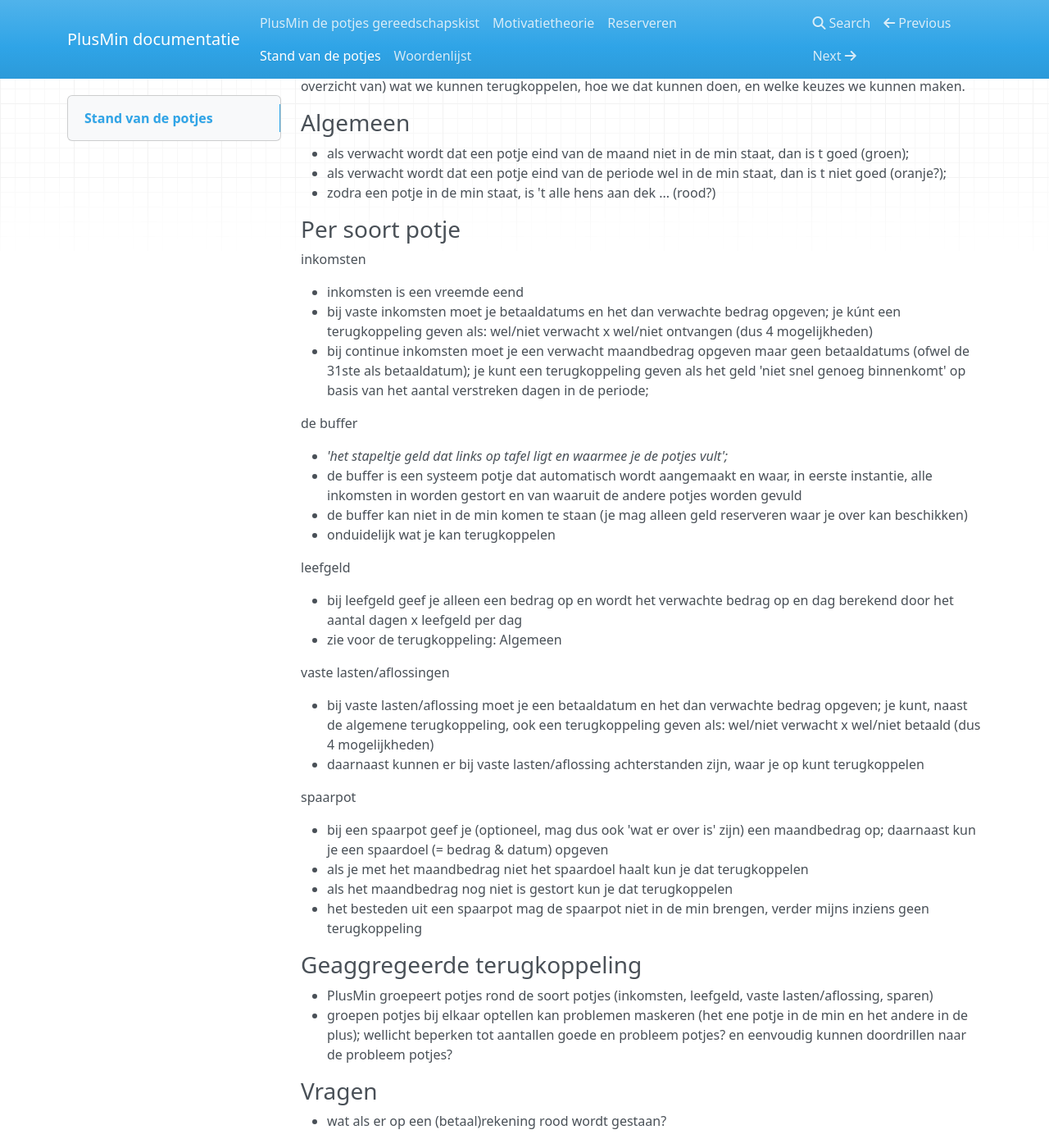
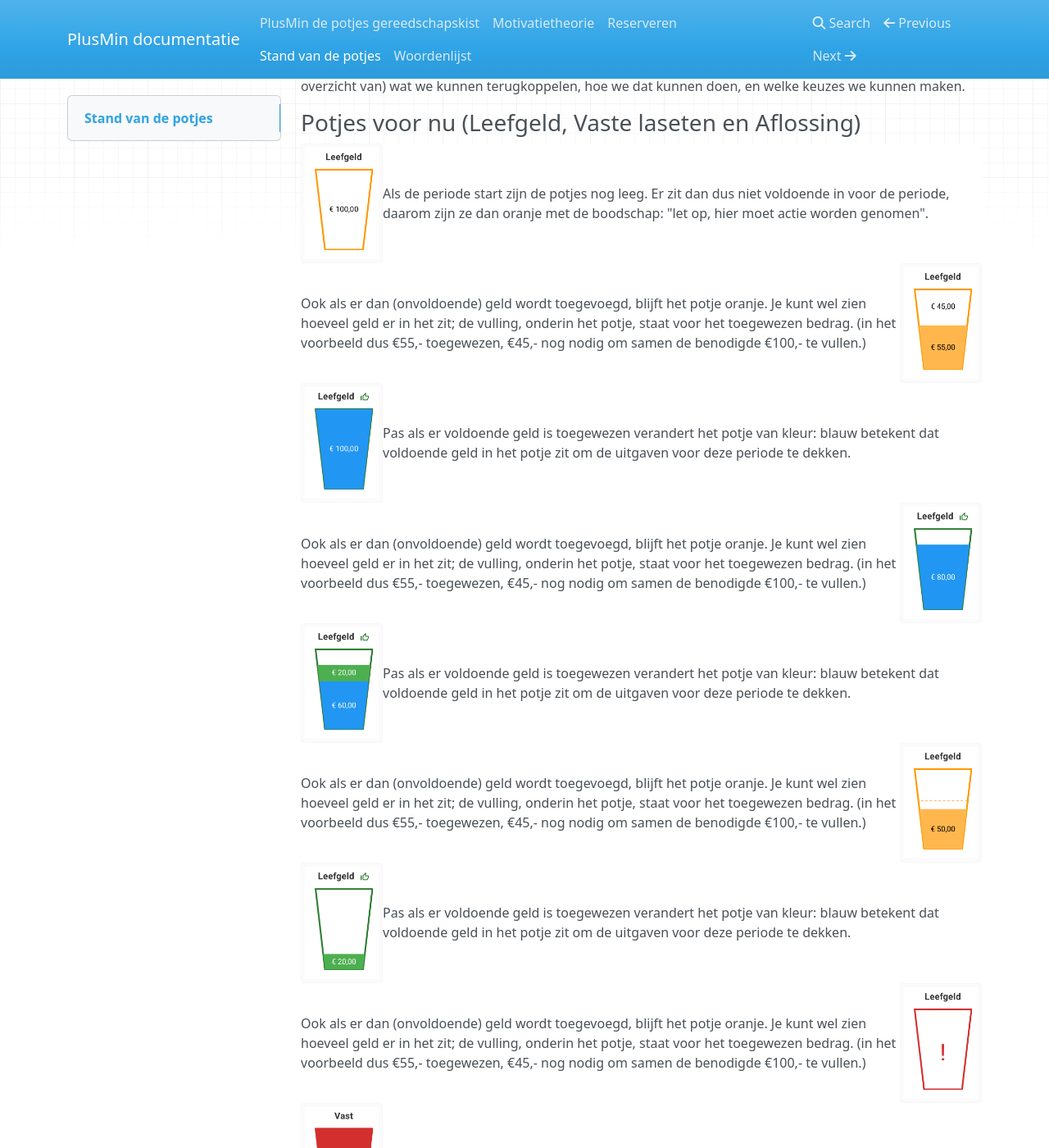
Before and after one commit to plusminapp/pm-docs, an MkDocs documentation site: the page built from docs/5-stand.md, in a window 1280 px wide and 1400 px high, scrolled down 235 px. Shown: the whole window at 82% size. Built offline with MkDocs 1.6.1, drawn with Linux system fonts in a browser that asks for light colours; nearby versions of some CDN libraries; some of the changed text lies outside the part shown.

Commit message:
stand potjes-demo 's'

```diff
--- a/docs/5-stand.md
+++ b/docs/5-stand.md
@@ -6,49 +6,71 @@ Eén van de doelen van de PlusMin app is om: "Als hulpvrager wil ik in 1 oogopsl
 
 Om dit te bereiken willen we de stand van de potjes visueel terugkoppelen. Onderstaand (een onvolledig overzicht van) wat we kunnen terugkoppelen, hoe we dat kunnen doen, en welke keuzes we kunnen maken.
 
-### Algemeen
+### Potjes voor nu (Leefgeld, Vaste laseten en Aflossing)
 
-- als verwacht wordt dat een potje eind van de maand niet in de min staat, dan is t goed (groen);
-- als verwacht wordt dat een potje eind van de periode wel in de min staat, dan is t niet goed (oranje?);
-- zodra een potje in de min staat, is 't alle hens aan dek ... (rood?)
-
-### Per soort potje
-
-inkomsten
-
-- inkomsten is een vreemde eend
-- bij vaste inkomsten moet je betaaldatums en het dan verwachte bedrag opgeven; je kúnt een terugkoppeling geven als: wel/niet verwacht x wel/niet ontvangen (dus 4 mogelijkheden)
-- bij continue inkomsten moet je een verwacht maandbedrag opgeven maar geen betaaldatums (ofwel de 31ste als betaaldatum); je kunt een terugkoppeling geven als het geld 'niet snel genoeg binnenkomt' op basis van het aantal verstreken dagen in de periode;
-
-de buffer
-
-- *'het stapeltje geld dat links op tafel ligt en waarmee je de potjes vult';*
-- de buffer is een systeem potje dat automatisch wordt aangemaakt en waar, in eerste instantie, alle inkomsten in worden gestort en van waaruit de andere potjes worden gevuld
-- de buffer kan niet in de min komen te staan (je mag alleen geld reserveren waar je over kan beschikken)
-- onduidelijk wat je kan terugkoppelen
-
-leefgeld
-
-- bij leefgeld geef je alleen een bedrag op en wordt het verwachte bedrag op en dag berekend door het aantal dagen x leefgeld per dag
-- zie voor de terugkoppeling: Algemeen
-
-vaste lasten/aflossingen
-
-- bij vaste lasten/aflossing moet je een betaaldatum en het dan verwachte bedrag opgeven; je kunt, naast de algemene terugkoppeling, ook een terugkoppeling geven als: wel/niet verwacht x wel/niet betaald (dus 4 mogelijkheden)
-- daarnaast kunnen er bij vaste lasten/aflossing achterstanden zijn, waar je op kunt terugkoppelen
-
-spaarpot
-
-- bij een spaarpot geef je (optioneel, mag dus ook 'wat er over is' zijn) een maandbedrag op; daarnaast kun je een spaardoel (= bedrag & datum) opgeven
-- als je met het maandbedrag niet het spaardoel haalt kun je dat terugkoppelen
-- als het maandbedrag nog niet is gestort kun je dat terugkoppelen
-- het besteden uit een spaarpot mag de spaarpot niet in de min brengen, verder mijns inziens geen terugkoppeling
-
-### Geaggregeerde terugkoppeling
-
-- PlusMin groepeert potjes rond de soort potjes (inkomsten, leefgeld, vaste lasten/aflossing, sparen)
-- groepen potjes bij elkaar optellen kan problemen maskeren (het ene potje in de min en het andere in de plus); wellicht beperken tot aantallen goede en probleem potjes? en eenvoudig kunnen doordrillen naar de probleem potjes?
-
-### Vragen
-
-- wat als er op een (betaal)rekening rood wordt gestaan?
+<div style="display: flex; justify-content: space-between;margin: 0px; padding: 0; background: white; align-items: center;">
+  <img src="/img/potjes-demo-01.png" style="min-width: 100px; max-width: 100px; margin: 0px;">
+  <div>
+    Als de periode start zijn de potjes nog leeg. Er zit dan dus niet voldoende in voor de periode, daarom zijn ze dan oranje met de boodschap: "let op, hier moet actie worden genomen".
+  </div>
+</div>
+<div style="display: flex; justify-content: space-between;margin: 0px; padding: 0; background: white; align-items: center;">
+  <div>
+    Ook als er dan (onvoldoende) geld wordt toegevoegd, blijft het potje oranje. Je kunt wel zien hoeveel geld er in het zit; de vulling, onderin het potje, staat voor het toegewezen bedrag. (in het voorbeeld dus €55,- toegewezen, €45,- nog nodig om samen de benodigde €100,- te vullen.)
+  </div>
+  <img src="/img/potjes-demo-02.png" style="min-width: 100px; max-width: 100px; margin: 0px;">
+</div>
+<div style="display: flex; justify-content: space-between;margin: 0px; padding: 0; background: white; align-items: center;">
+  <img src="/img/potjes-demo-03.png" style="min-width: 100px; max-width: 100px; margin: 0px;">
+  <div>
+    Pas als er voldoende geld is toegewezen verandert het potje van kleur: blauw betekent dat voldoende geld in het potje zit om de uitgaven voor deze periode te dekken.
+  </div>
+</div>
+<div style="display: flex; justify-content: space-between;margin: 0px; padding: 0; background: white; align-items: center;">
+  <div>
+    Ook als er dan (onvoldoende) geld wordt toegevoegd, blijft het potje oranje. Je kunt wel zien hoeveel geld er in het zit; de vulling, onderin het potje, staat voor het toegewezen bedrag. (in het voorbeeld dus €55,- toegewezen, €45,- nog nodig om samen de benodigde €100,- te vullen.)
+  </div>
+  <img src="/img/potjes-demo-04.png" style="min-width: 100px; max-width: 100px; margin: 0px;">
+</div>
+<div style="display: flex; justify-content: space-between;margin: 0px; padding: 0; background: white; align-items: center;">
+  <img src="/img/potjes-demo-05.png" style="min-width: 100px; max-width: 100px; margin: 0px;">
+  <div>
+    Pas als er voldoende geld is toegewezen verandert het potje van kleur: blauw betekent dat voldoende geld in het potje zit om de uitgaven voor deze periode te dekken.
+  </div>
+</div>
+<div style="display: flex; justify-content: space-between;margin: 0px; padding: 0; background: white; align-items: center;">
+  <div>
+    Ook als er dan (onvoldoende) geld wordt toegevoegd, blijft het potje oranje. Je kunt wel zien hoeveel geld er in het zit; de vulling, onderin het potje, staat voor het toegewezen bedrag. (in het voorbeeld dus €55,- toegewezen, €45,- nog nodig om samen de benodigde €100,- te vullen.)
+  </div>
+  <img src="/img/potjes-demo-06.png" style="min-width: 100px; max-width: 100px; margin: 0px;">
+</div>
+<div style="display: flex; justify-content: space-between;margin: 0px; padding: 0; background: white; align-items: center;">
+  <img src="/img/potjes-demo-07.png" style="min-width: 100px; max-width: 100px; margin: 0px;">
+  <div>
+    Pas als er voldoende geld is toegewezen verandert het potje van kleur: blauw betekent dat voldoende geld in het potje zit om de uitgaven voor deze periode te dekken.
+  </div>
+</div>
+<div style="display: flex; justify-content: space-between;margin: 0px; padding: 0; background: white; align-items: center;">
+  <div>
+    Ook als er dan (onvoldoende) geld wordt toegevoegd, blijft het potje oranje. Je kunt wel zien hoeveel geld er in het zit; de vulling, onderin het potje, staat voor het toegewezen bedrag. (in het voorbeeld dus €55,- toegewezen, €45,- nog nodig om samen de benodigde €100,- te vullen.)
+  </div>
+  <img src="/img/potjes-demo-08.png" style="min-width: 100px; max-width: 100px; margin: 0px;">
+</div>
+<div style="display: flex; justify-content: space-between;margin: 0px; padding: 0; background: white; align-items: center;">
+  <img src="/img/potjes-demo-09.png" style="min-width: 100px; max-width: 100px; margin: 0px;">
+  <div>
+    Pas als er voldoende geld is toegewezen verandert het potje van kleur: blauw betekent dat voldoende geld in het potje zit om de uitgaven voor deze periode te dekken.
+  </div>
+</div>
+<div style="display: flex; justify-content: space-between;margin: 0px; padding: 0; background: white; align-items: center;">
+  <div>
+    Ook als er dan (onvoldoende) geld wordt toegevoegd, blijft het potje oranje. Je kunt wel zien hoeveel geld er in het zit; de vulling, onderin het potje, staat voor het toegewezen bedrag. (in het voorbeeld dus €55,- toegewezen, €45,- nog nodig om samen de benodigde €100,- te vullen.)
+  </div>
+  <img src="/img/potjes-demo-10.png" style="min-width: 100px; max-width: 100px; margin: 0px;">
+</div>
+<div style="display: flex; justify-content: space-between;margin: 0px; padding: 0; background: white; align-items: center;">
+  <img src="/img/potjes-demo-11.png" style="min-width: 100px; max-width: 100px; margin: 0px;">
+  <div>
+    Pas als er voldoende geld is toegewezen verandert het potje van kleur: blauw betekent dat voldoende geld in het potje zit om de uitgaven voor deze periode te dekken.
+  </div>
+</div>
```
Also changed, not shown: docs/img/potjes-demo-01.PNG (added), docs/img/potjes-demo-02.PNG (added), docs/img/potjes-demo-03.PNG (added), docs/img/potjes-demo-04.PNG (added), docs/img/potjes-demo-05.PNG (added), docs/img/potjes-demo-06.PNG (added), docs/img/potjes-demo-07.PNG (added), docs/img/potjes-demo-08.PNG (added), docs/img/potjes-demo-09.PNG (added), docs/img/potjes-demo-10.PNG (added), docs/img/potjes-demo-11.PNG (added).
